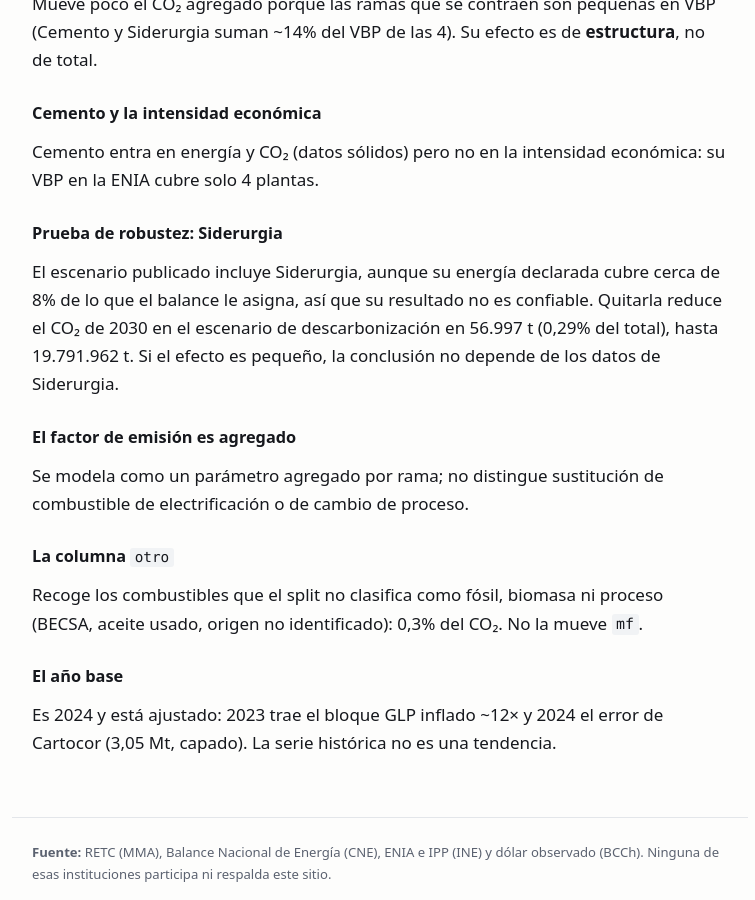
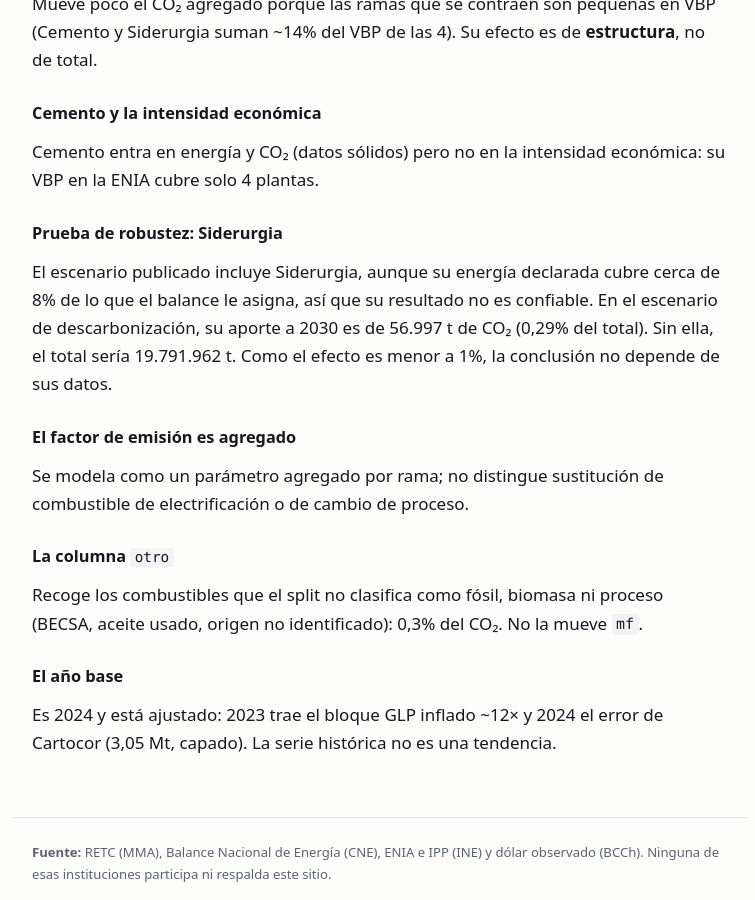
Before and after one commit to peterslapbass/terskel, a Jekyll site: the page built from docs/resultados/escenarios_2030.md, in a window 1280 px wide and 900 px high, scrolled down 3503 px. Shown: the whole window, without its empty margins (260-1015 px from the left). Built offline with Jekyll 4.4.1, drawn with Linux system fonts in a browser that asks for light colours.

Commit message:
Actualizar escenarios_2030.md

```diff
--- a/docs/resultados/escenarios_2030.md
+++ b/docs/resultados/escenarios_2030.md
@@ -113,7 +113,8 @@ su VBP en la ENIA cubre solo 4 plantas.
 
 ### Prueba de robustez: Siderurgia
 El escenario publicado incluye Siderurgia, aunque su energía declarada cubre cerca de 8% de lo que el balance le asigna, así que su resultado no es confiable.
-Quitarla reduce el CO₂ de 2030 en el escenario de descarbonización en 56.997 t (0,29% del total), hasta 19.791.962 t. Si el efecto es pequeño, la conclusión no depende de los datos de Siderurgia.
+En el escenario de descarbonización, su aporte a 2030 es de 56.997 t de CO₂ (0,29% del total). Sin ella, el total sería 19.791.962 t.
+Como el efecto es menor a 1%, la conclusión no depende de sus datos.
 
 ### El factor de emisión es agregado
 Se modela como un parámetro agregado por rama; no distingue sustitución de
```
